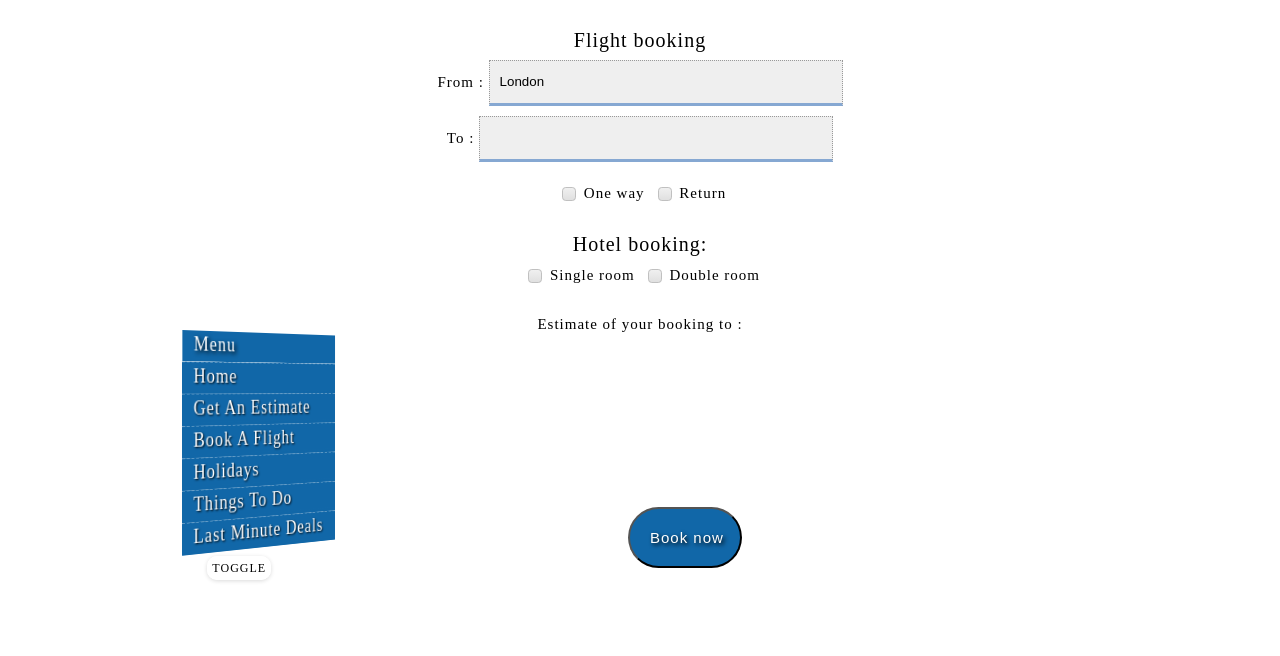
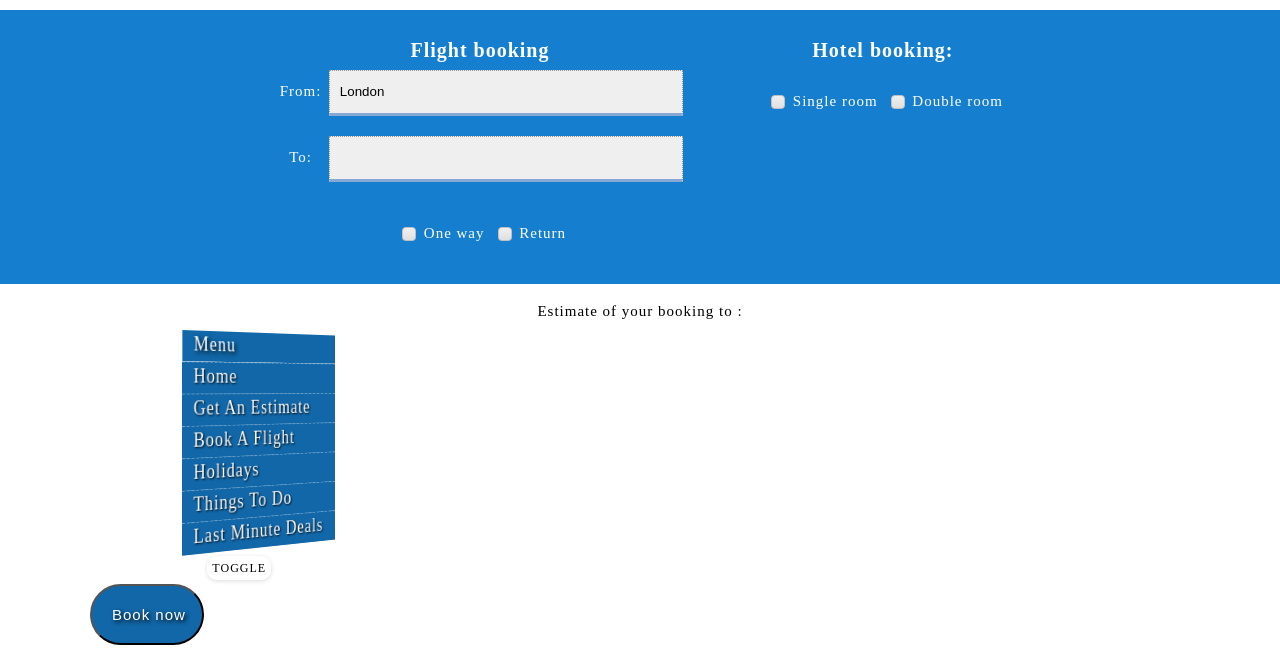
Before and after one commit to ppriyadarshini123/Tours-Travels, a website: page estimateform.html in a window 1280 px wide. Shown: the part 144-800 px from the top of the page. Drawn offline with nearby package versions, Linux system fonts and the light colour scheme.

Commit message:
worked on estimate page

```diff
--- a/estimateform.html
+++ b/estimateform.html
@@ -45,15 +45,16 @@
     <main>
         <div class="container">
             <p class="head">Flight & Hotel estimation grid</p>
+            <div class="flex">
                 <div class="fontSpacing">
                     <p class="title">Flight booking </p>
-                <label>From : </label>
+                    <span class="width">From:</span>
                     <select title="origin" id="orig" name="odd" class="borderBottom">
                         <option value="london" selected="selected" disabled>London
                         </option>
                     </select>
                     <div class="fontSpacing">
-                    <label class="">To :</label>
+                        <span class="width">To:</span>
                         <select id="dest"  title="dest" name="dropdown" class="borderBottom">
                             <option value="amsterdam">Amsterdam</option>
                             <option value="brussels">Brussels</option>
@@ -71,32 +72,33 @@
                     </div><!--one way/return-->
                 </div><!--flightBooking-->
                 <div class="fontSpacing">
-                <label class="title">Hotel booking: </label>
+                    <p class="title">Hotel booking: </p>
                     <div class="fontSpacing">
                         <input id="single"   title="singleroom" type="radio" name="single"  value="single">
                         <label for="single" class="text"><span><span></span></span>Single room</label>
                         <input id="double"  title="double" type="radio" name="single" value="double">
                         <label for="double" class="text padRight"><span><span></span></span>Double room</label>
                     </div><!--fontSpacing-->
-            </div><!--fontSpacing-->
+                </div><!--hotelBooking-->
+            </div><!--flex-->
+        </div><!--Container-->
+
         <div class="display">
-                <div class="fontSpacing">Estimate of your booking to <span id="destD" class="city"></span>:</div><!--Display estimate-->
-                <div class="fontSpacing" id="flightBookingFee"></div><!--Display Booking fee-->
-                <div class="fontSpacing" id="oneWayReturn"></div><!--Display one way or return-->
-                <div class="fontSpacing" id="hotelBookingFee"></div><!--Display hotel booking fee-->
-                <div class="fontSpacing" id="singleDouble"></div><!--For display single/double room-->
-                <div class="fontSpacing" id="total"></div><!--Display total-->
+            <div class="disp">Estimate of your booking to <span id="destD" class="city"></span>:</div><!--Display estimate-->
+            <div class="disp" id="flightBookingFee"></div><!--Display Booking fee-->
+            <div class="disp" id="oneWayReturn"></div><!--Display one way or return-->
+            <div class="disp" id="hotelBookingFee"></div><!--Display hotel booking fee-->
+            <div class="disp" id="singleDouble"></div><!--For display single/double room-->
+            <div class="disp" id="total"></div><!--Display total-->
         </div><!--Display Estimate-->
         <input id="book" type="button" value="Book now" class="book">
-        </div><!--Container-->
     </main>
-
 </div><!--Wrapper-->
 <footer class="footer">
     <div class="rowSiteMap">
         <div class="siteSocial">
             <div class="colSiteMap">
-                <p class="title">Sitemap</p>
+                <p class="titleFooter">Sitemap</p>
                 <div class="sitemap">
                     <div class="widSiteMap">
                         <ul>
@@ -118,7 +120,7 @@
             <div class="colSocialMedia">
                 <div class="goToTop">
                     <div class="widSiteMap">
-                        <h3 class="title">Find us here:</h3>
+                        <h3 class="titleFooter">Find us here:</h3>
                         <a href="#"><img src="./dist/images/optimized/fb-30x30.png" title="Find us on Facebook" alt="Facebook"></a>
                         <a href="#"><img src="./dist/images/optimized/twitterWhite-30x30.png" title="Find us on Twitter" alt="Twitter"></a>
                     </div><!--Social media icons-->
@@ -137,7 +139,7 @@
 <script  src="http://ajax.googleapis.com/ajax/libs/jquery/1.7.1/jquery.min.js"></script><!--for slideshow-->
 <script src="dist/js/makisu.js"></script><!--Navigation-->
 <script src="http://malsup.github.com/jquery.cycle.all.js"></script><!--for slideshow-->
-<script src="dist/js/index.js"> </script>
+<!--<script src="dist/js/index.js"> </script>-->
 <script src="dist/js/estimateform.js"> </script>
 
 </body>
```
Also changed, not shown: dist/css/estForm.css, dist/js/estimateform.js. Lines whose indentation alone changed are shown as unchanged.
